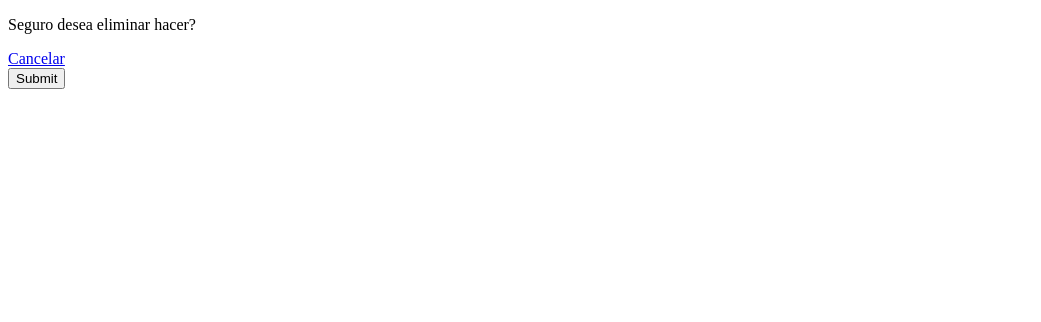
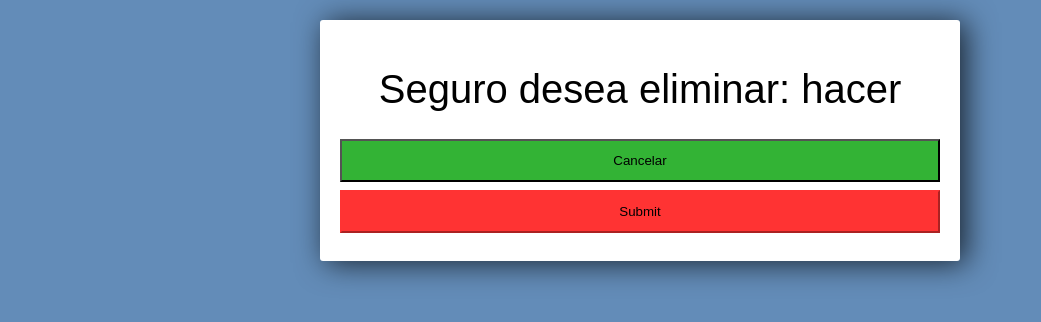
Before and after one commit to jhoanmartinezz/To-Do-app---Django, a Django app: page /delete/6/ in a window 1280 px wide. Shown: the top 322 px of the page, without its empty margins (0-1041 px from the left). Run offline with Django 3.2, Linux system fonts and the light colour scheme; data comes from the database, SQL or seed files in the repository; both versions use the stored data as it was after the commit.

Commit message:
terminado

```diff
--- a/tasks/templates/tasks/delete.html
+++ b/tasks/templates/tasks/delete.html
@@ -4,17 +4,85 @@
 <head>
     <meta charset="UTF-8">
     <meta name="viewport" content="width=device-width, initial-scale=1.0">
-    <title>Document</title>
+    <title>Tareas app</title>
 </head>
 
+<style>
+    body {
+        background-color: #638CB8;
+    }
+
+    input {
+        width: 100%;
+        padding: 12px 20px;
+        margin: 8px 0;
+        box-sizing: border-box;
+    }
+
+    input::placeholder {
+        color: #d3d3d3;
+    }
+
+    .submit {
+        background-color: #6BA3E8;
+    }
+
+    .center-column {
+        width: 600px;
+        margin: 20px auto;
+        padding: 20px;
+        background-color: #fff;
+        border-radius: 3px;
+        box-shadow: 6px 2px 30px 0px rgba(0, 0, 0, 0.75);
+    }
+
+    .item-row {
+        background-color: #906abd;
+        margin: 10px;
+        padding: 20px;
+        border-radius: 3px;
+        color: #fff;
+        font-size: 16px;
+        box-shadow: 0px -1px 10px -4px rgba(0, 0, 0, 0.75);
+    }
+
+    .btn-danger {
+        background-color: #FF3333;
+        border-color: #FF3333;
+    }
+
+    .cancelar button {
+        width: 100%;
+        padding: 12px 20px;
+    }
+
+    .cancelar button a {
+        text-decoration: none;
+        background-color: #33B335;
+        color: #000000;
+    }
+
+    button {
+        background-color: #33B335;
+    }
+
+    h1 {
+        display: 20px;
+        text-align: center;
+        font: 40px Arial, sans-serif;
+    }
+</style>
+
 <body>
-    <p>Seguro desea eliminar {{target}}?</p>
-    <a href="{% url 'list' %}">Cancelar</a>
-
-    <form method="POST">{% csrf_token %}
-        <input type="submit" name="confirm">
-    </form>
-
+    <div class="center-column">
+        <h1>Seguro desea eliminar: {{target}}</h1>
+        <div class="cancelar">
+            <button background="#33FF5B"><a href="{% url 'list' %}">Cancelar</a></button>
+        </div>
+        <form method="POST">{% csrf_token %}
+            <input type="submit" class="btn btn-danger" name="confirm">
+        </form>
+    </div>
 </body>
 
 </html>
```
Also changed, not shown: tasks/templates/tasks/list.html (+9 -4 lines), tasks/templates/tasks/update_task.html (+52 -7 lines), db.sqlite3.
